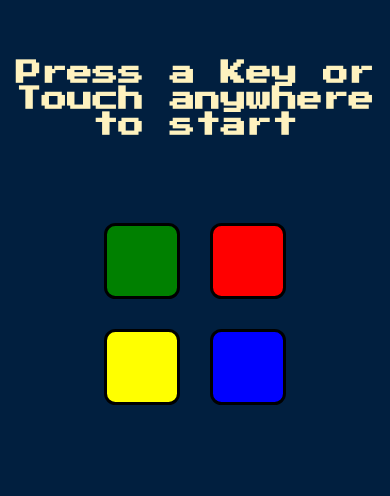
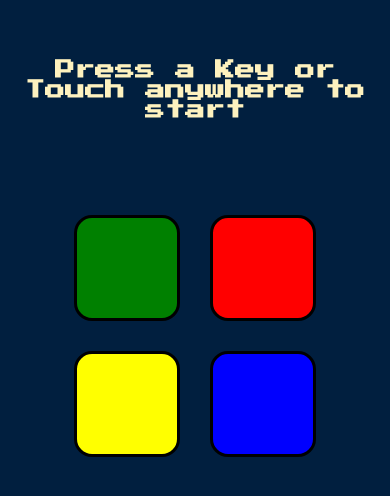
Before and after one commit to heyamangupta/SimonGame, a plain HTML site: page index.html in a window 390 px wide. Drawn offline with nearby package versions, Linux system fonts and the light colour scheme.

Commit message:
Update styles.css
changes some element styles

```diff
--- a/styles.css
+++ b/styles.css
@@ -61,19 +61,18 @@ body {
 
   .btn {
     margin: 15px;
-    border: 4px;
-    height: 70px;
-    width: 70px;
+    height: 100px;
+    width: 100px;
     border: 3px solid black;
-    border-radius: 15%;
+    border-radius: 17%;
   }
 
   .level-title {
     font-family: 'Press Start 2P', cursive;
-    font-size: 1.6rem;
+    font-size: 20px;
     margin: 5px;
     color: #FEF2BF;
-    margin-bottom: 70px;
+    margin-bottom: 80px;
     margin-top: 60px;
   }
 
```
